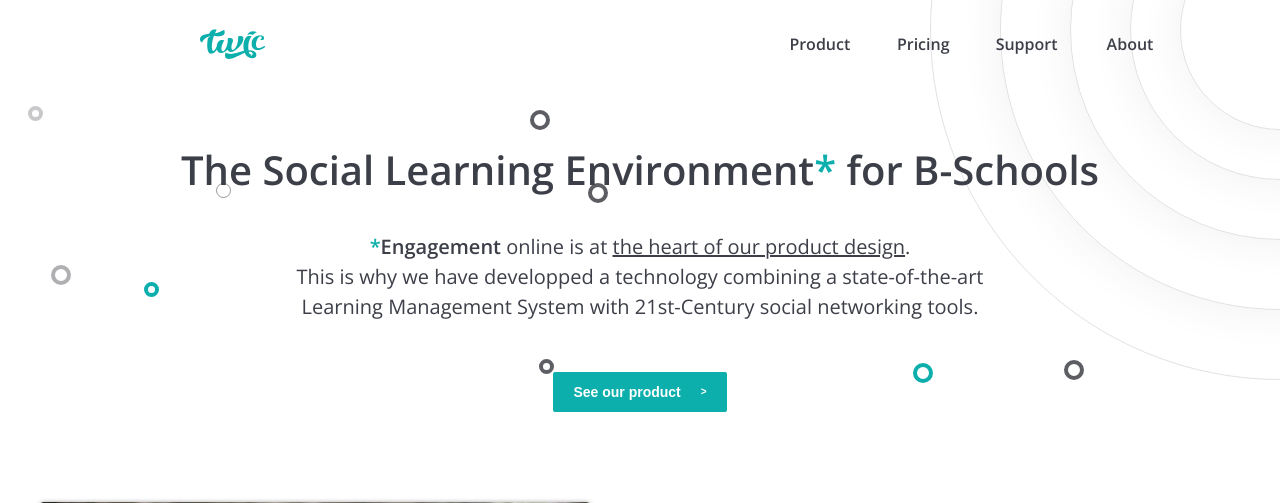
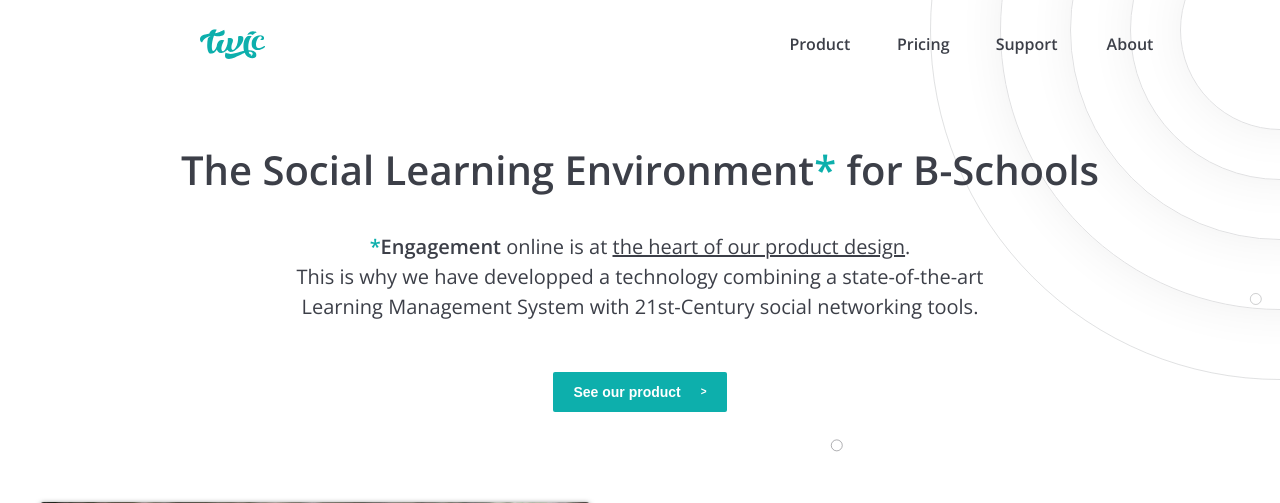
Before and after one commit to pboussekey/corporate, a PHP site: page / in a window 1280 px wide. Shown: the top 503 px of the page. Run offline with PHP 8.4, Linux system fonts and the light colour scheme; some libraries are stand-ins or nearby versions.

Commit message:
particles

```diff
--- a/particles.js
+++ b/particles.js
@@ -1,8 +1,8 @@
 
 $(document).ready(function(){
-    var h = 350;
+    var h = 400;
     var w =  $("#header").outerWidth();
-    var center = [30, 0];
+    var center = [0, 0];
 
     var radius = [
         350,
@@ -12,17 +12,27 @@
         100
     ];
 
+    var positions = {
+        up : function(){
+            return [-50, w * Math.random()];
+        },
+        right : function(){
+            return [h * Math.random(), w + 50];
+        },
+        bottom : function(){
+            return [h + 50, w * Math.random()]
+        },
+        left : function(){
+            return [h * Math.random(), -50]
+        }
+    };
+
+
+
     function distanceToCenter(top, left){
         var distance = Math.floor(Math.sqrt(Math.pow(left - center[1],2) + Math.pow(top - center[0], 2)));
         return distance;
     };
-
-    function makeNewPosition(){
-        var ny = Math.floor(Math.random() * h);
-        var nx = Math.floor(Math.random() * w);
-
-        return [ny,nx];
-    }
 
     function getIntersection(particle){
         var cx = particle.x;
@@ -30,28 +40,26 @@
         var currentDistance = distanceToCenter(cy, cx);
         var nx = Math.floor(cx + (center[1] - cx) * (Math.abs(currentDistance - particle.orbit) / currentDistance));
         var ny = Math.floor(cy + (center[0] - cy) * (Math.abs(currentDistance - particle.orbit) / currentDistance));
-        console.log(radius, cx, cy, currentDistance, nx, ny, distanceToCenter(ny, nx));
         return [ny , nx];
 
     }
 
-    function animateParticle(particle){
+    function animateParticle(particle, destination){
         if(!particle.orbit){
+            particle.rotation = (Math.random() - 0.5) * 720;
+            particle.currentRotation = particle.rotation * 2;
             particle.duration = Math.max(3000, Math.random() * 15000);
-            newq = makeNewPosition();
-            var distance = distanceToCenter(newq[0], newq[1]);
+            var distance = distanceToCenter(destination[0], destination[1]);
             radius.forEach(function(r){
                if(r >= distance && Math.random() >= 0.5){
                    particle.orbit = r;
                }
             });
             if(particle.orbit){
-                newq = getIntersection(particle);
-                particle.rotation = (Math.random() - 0.5) * 720;
-                particle.currentRotation = particle.rotation * 2;
+                destination = getIntersection(particle);
             }
-            particle.x = newq[1];
-            particle.y = newq[0];
+            particle.x = destination[1];
+            particle.y = destination[0];
         }
         else{
             particle.currentRotation = particle.currentRotation + particle.rotation;
@@ -59,7 +67,7 @@
 
         particle.animate({  opacity : 1 }, {
         step : function(){
-            $(this).css(
+            $(particle).css(
                 { transform: (particle.currentRotation ? "rotate(" + (-particle.currentRotation) + "deg)" : "")
                     + "translate(-" + particle.x + "px, " + particle.y + "px) "
                     + (particle.currentRotation ? "rotate(" + particle.currentRotation + "deg)" : ""),
@@ -67,7 +75,24 @@
         },
         duration: particle.duration,
         complete:function(){
-            animateParticle(particle);
+            if(!particle.orbit){
+                destroyParticle(particle);
+            }
+            else{
+                if(!particle.lifespan){
+                    particle.removeClass("small");
+                    particle.removeClass("large-border");
+                    var subparticle = $(document.createElement( "div" ));
+                    subparticle.addClass("particle");
+                    subparticle.addClass("small");
+                    subparticle.addClass(particle.hasClass("gray") ? "gray" : "");
+                    subparticle.addClass("large-border");
+                    particle.append(subparticle);
+
+                    particle.lifespan = setTimeout(function(){ destroyParticle(particle);},30000);
+                }
+                animateParticle(particle);
+            }
         } });
 
     };
@@ -85,16 +110,18 @@
         particle.addClass(Math.random() >= 0.5 ? "transparent" : "");
         particle.addClass(Math.random() >= 0.5 ? "large-border" : "");
         particle.addClass(Math.random() >= 0.5 ? "small" : "");
-        var newq = makeNewPosition();
-        particle.css({ transform: "translate(-" + newq[1] + "px, " + newq[0] + "px)", opacity : 0 });
-        particle.x = newq[1];
-        particle.y = newq[0];
-        $( "body" ).append(particle);
-        animateParticle(particle);
-        setTimeout(function(){ destroyParticle(particle);},30000);
+        var source=  Object.keys(positions)[Math.floor(Math.random() * 4)];
+        var destination = Object.keys(positions).filter(function(p){ return p !== source; })[Math.floor(Math.random() * 3)];
+        source = positions[source]();
+        destination = positions[destination]();
+        particle.css({ transform: "translate(-" + source[1] + "px, " + source[0] + "px)", opacity : 0 });
+        particle.x = source[1];
+        particle.y = source[0];
+        $( "#animation-layout" ).append(particle);
+        animateParticle(particle, destination);
     };
 
-    for(var i = 0; i < 10; i++){
+    for(var i = 0; i < 15; i++){
        setTimeout(generateParticle, Math.random() * 5000);
     }
 
--- a/style.less
+++ b/style.less
@@ -99,6 +99,20 @@
 header{
     display : flex;
     padding : 2rem 10rem 5rem 20rem;
+}
+
+#header-animation{
+    position : absolute;
+    top : 3rem;
+    right : 0;
+    left : 0;
+    height : 40rem;
+    z-index: -1;
+}
+#animation-layout{
+    position : relative;
+    width : 100%;
+    height : 100%;
 }
 
 .header-logo{
@@ -264,28 +278,28 @@
 
 
 @keyframes circle-1 {
-    0%   { right:-70rem; top:-67rem; }
-    100% { right:-35rem; top:-32rem; }
+    0%   { right:-70rem; top:-70rem; }
+    100% { right:-35rem; top:-35rem; }
 }
 
 @keyframes circle-2 {
-    0%   { right:-56rem; top:-53rem; }
-    100% { right:-28rem; top:-25rem; }
+    0%   { right:-56rem; top:-56rem; }
+    100% { right:-28rem; top:-28rem; }
 }
 
 @keyframes circle-3 {
-    0%   { right:-42rem; top:-39rem; }
-    100% { right:-21rem; top:-18rem; }
+    0%   { right:-42rem; top:-42rem; }
+    100% { right:-21rem; top:-21rem; }
 }
 
 @keyframes circle-4 {
-    0%   { right:-30rem; top:-27rem; }
-    100% { right:-15rem; top:-12rem; }
+    0%   { right:-30rem; top:-30rem; }
+    100% { right:-15rem; top:-15rem; }
 }
 
 @keyframes circle-5 {
-    0%   { right:-20rem; top:-17rem; }
-    100% { right:-10rem; top:-7rem; }
+    0%   { right:-20rem; top:-20rem; }
+    100% { right:-10rem; top:-10rem; }
 }
 
 .circle{
@@ -350,7 +364,7 @@
     display : flex;
     position : absolute;
     z-index : -1;
-    top : 2rem;
+    top : -1rem;
     right : -1rem;
 
     &.transparent{
@@ -360,21 +374,23 @@
         border-color : #5d5e63;
     }
     &.small{
-        width : 1.5rem;
-        height : 1.5rem;
-        top : 2.25rem;
-        right : -0.75rem;
+        width : 1.2rem;
+        height : 1.2rem;
+        top : -0.6rem;
+        right : -0.6rem;
     }
     &.large{
         width : 3rem;
         height : 3rem;
+        top : -1.5rem;
+        right : -1.5rem;
     }
     &.larger{
         width : 4rem;
         height : 4rem;
     }
     &.large-border{
-        border-width: 4px;
+        border-width: 6px;
     }
     & > .particle{
         margin : auto;
--- a/templates/header.html
+++ b/templates/header.html
@@ -1,10 +1,14 @@
 <header id="header">
+    <div id="header-animation">
+        <div id="animation-layout">
 
-    <div class="circle first"></div>
-    <div class="circle second"></div>
-    <div class="circle third"></div>
-    <div class="circle fourth"></div>
-    <div class="circle fifth"></div>
+            <div class="circle first"></div>
+            <div class="circle second"></div>
+            <div class="circle third"></div>
+            <div class="circle fourth"></div>
+            <div class="circle fifth"></div>
+        </div>
+    </div>
    <img class="header-logo" src="assets/images/Logo.svg"/>
    <ul class="header-menu">
        <li>Product</li>
```
Also changed, not shown: style.css.
